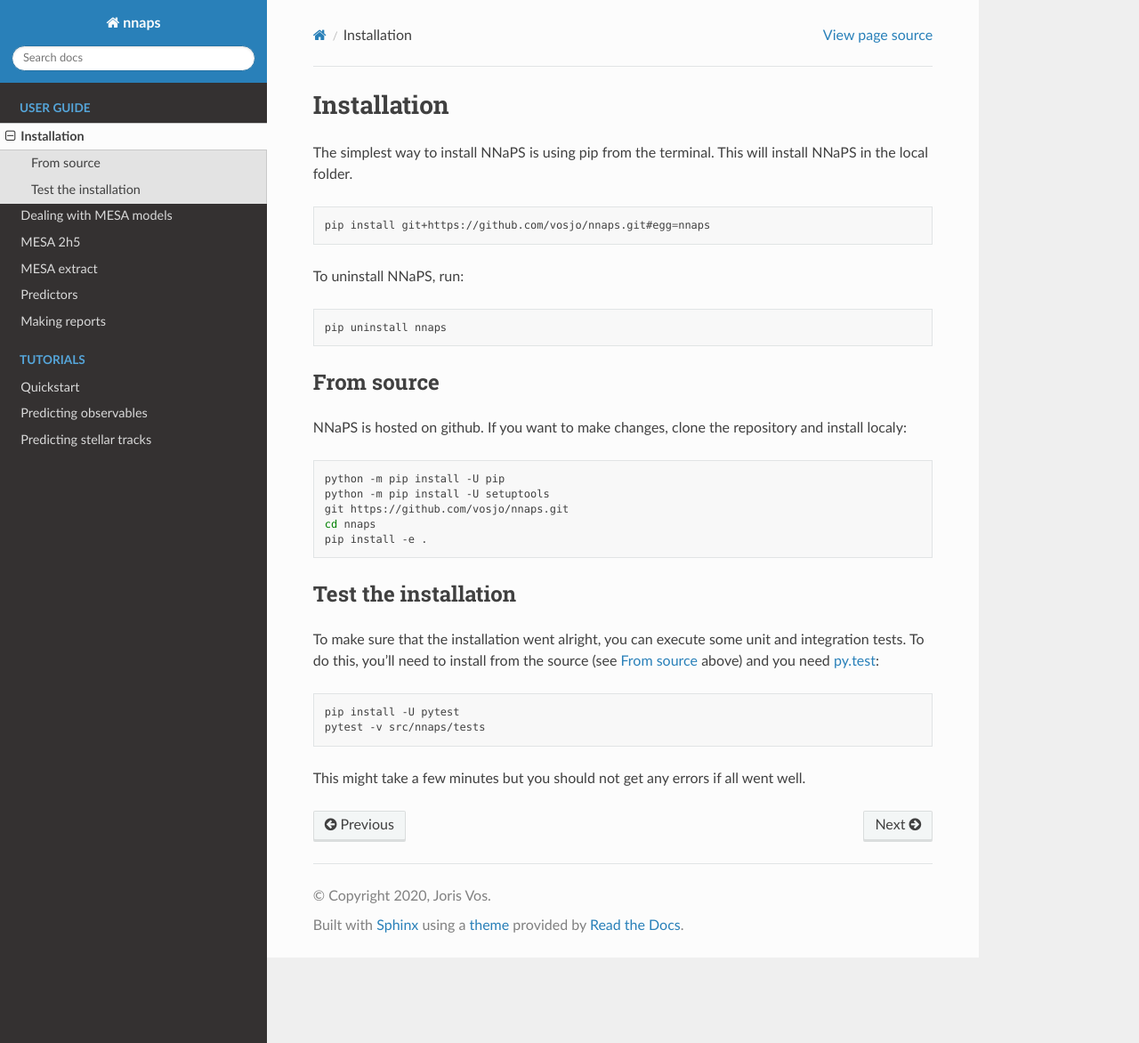
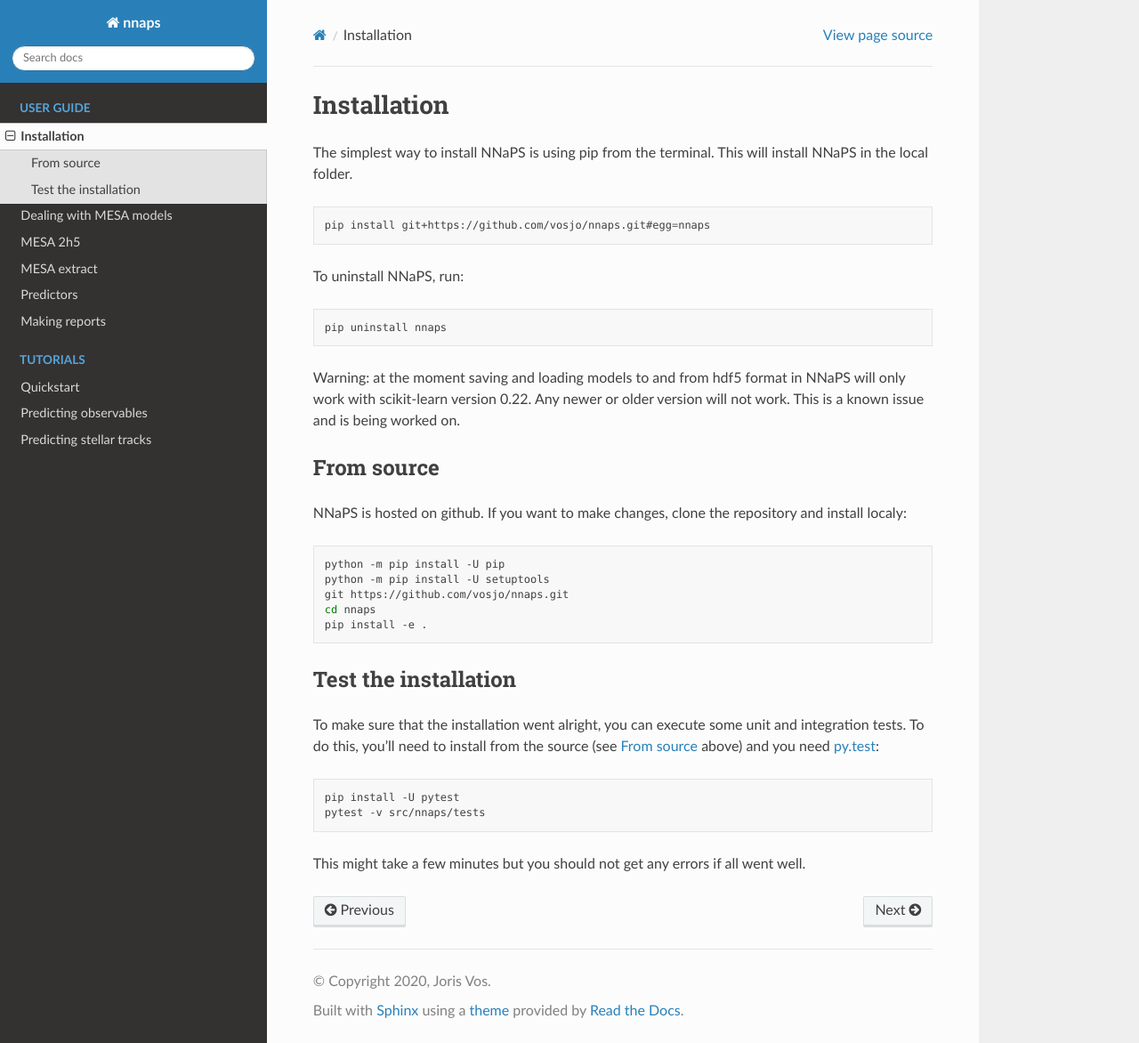
Before and after one commit to vosjo/nnaps, a Sphinx documentation site: the page built from docs/userguide/install.rst, in a window 1280 px wide and 1172 px high. Shown: the whole window at 89% size. Built offline with Sphinx 7.4.7 and the Read the Docs theme 2.0.0, drawn with Linux system fonts in a browser that asks for light colours.

Commit message:
added sklearn version warning to installation instructions

```diff
--- a/docs/userguide/install.rst
+++ b/docs/userguide/install.rst
@@ -14,6 +14,8 @@ To uninstall NNaPS, run:
 
    pip uninstall nnaps
 
+Warning: at the moment saving and loading models to and from hdf5 format in NNaPS will only work with scikit-learn
+version 0.22. Any newer or older version will not work. This is a known issue and is being worked on.
 
 .. _source:
 
```
